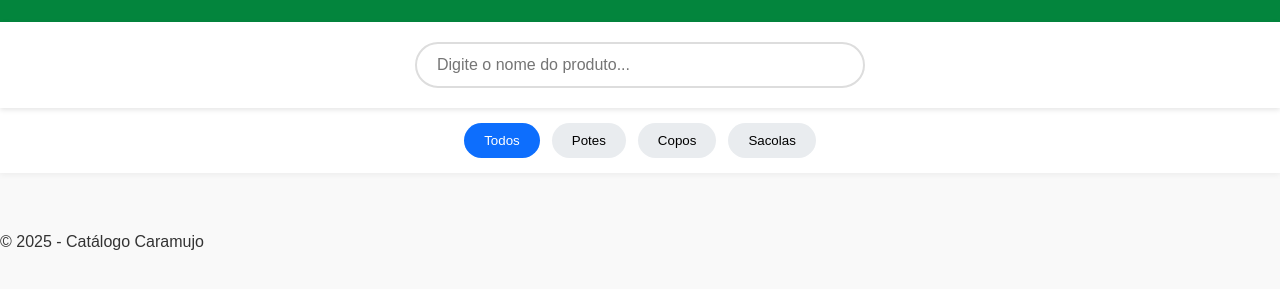
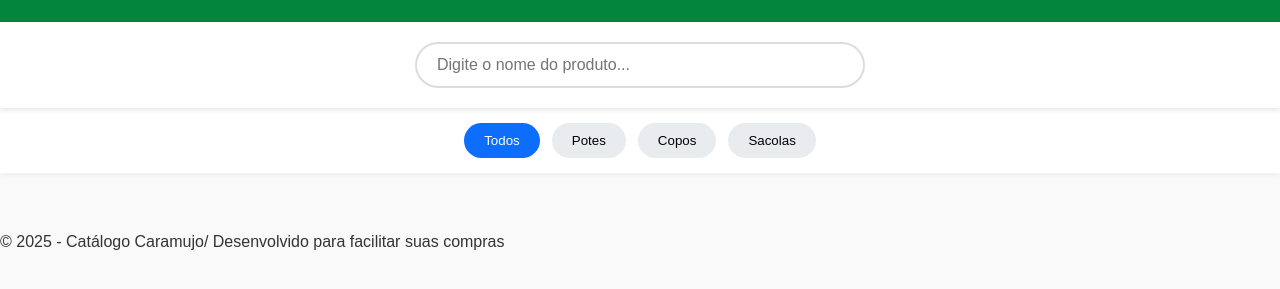
Before and after one commit to Julioholaanda/catalagoCaramujo, a website: page public/index.html in a window 1280 px wide. Shown: the part 77-366 px from the top of the page. Drawn offline with Linux system fonts and the light colour scheme; no server answers.

Commit message:
Enhance footer with development information
Updated footer text to include additional information.

```diff
--- a/public/index.html
+++ b/public/index.html
@@ -28,7 +28,7 @@
   </main>
 
   <footer>
-    <p>© 2025 - Catálogo Caramujo</p>
+    <p>© 2025 - Catálogo Caramujo/ Desenvolvido para facilitar suas compras</p>
   </footer>
 
   <script src="script.js"></script>
```
